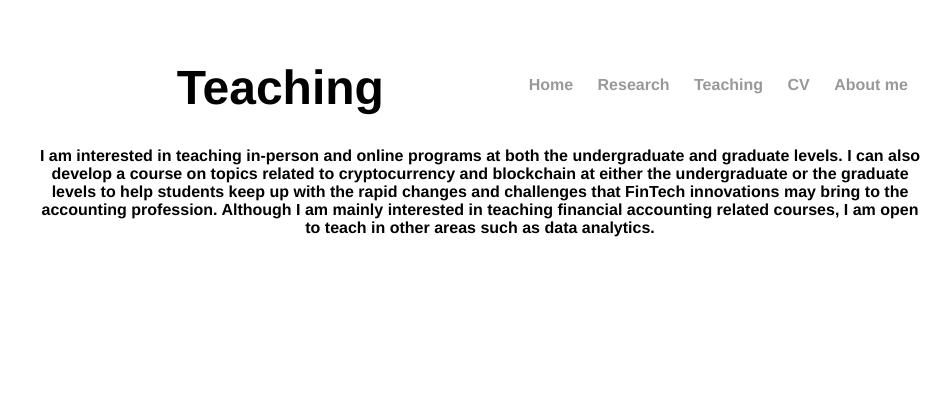
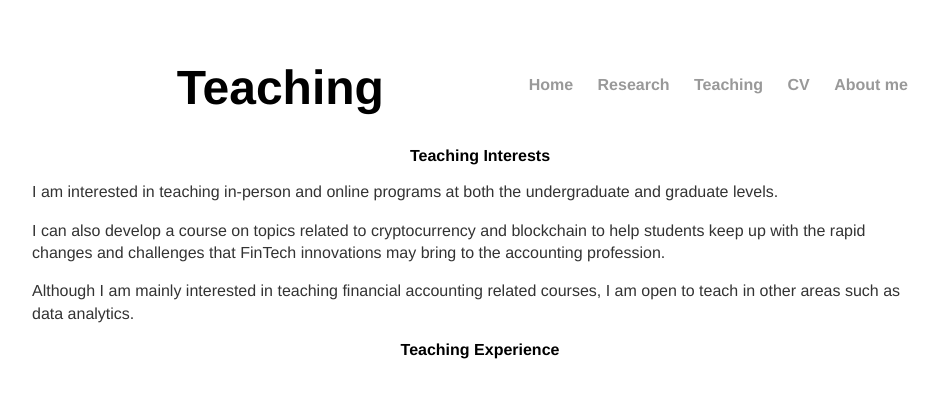
Before and after one commit to shu-ting-wu/shu-ting-wu.github.io, a Jekyll site: the page built from teaching/index.html, in a window 1280 px wide. Shown: the top 398 px of the page, without its empty margins (160-1111 px from the left). Built offline with Jekyll 4.4.1, drawn with Linux system fonts in a browser that asks for light colours.

Commit message:
Update index.html

```diff
--- a/teaching/index.html
+++ b/teaching/index.html
@@ -4,5 +4,11 @@
 ---
 <div class="teaching">
 	<h1>Teaching</h1>
-	<h2>I am interested in teaching in-person and online programs at both the undergraduate and graduate levels. I can also develop a course on topics related to cryptocurrency and blockchain at either the undergraduate or the graduate levels to help students keep up with the rapid changes and challenges that FinTech innovations may bring to the accounting profession. Although I am mainly interested in teaching financial accounting related courses, I am open to teach in other areas such as data analytics.</h2>
+	<h2>Teaching Interests</strong></h2>
+	<p>I am interested in teaching in-person and online programs at both the undergraduate and graduate levels.</p>
+	<p>I can also develop a course on topics related to cryptocurrency and blockchain to help students keep up with the rapid changes and challenges that FinTech innovations may bring to the accounting profession.</p>
+	<p>Although I am mainly interested in teaching financial accounting related courses, I am open to teach in other areas such as data analytics.</p>
+	<h2>Teaching Experience</strong></h2>
+
+
 </div>
```
